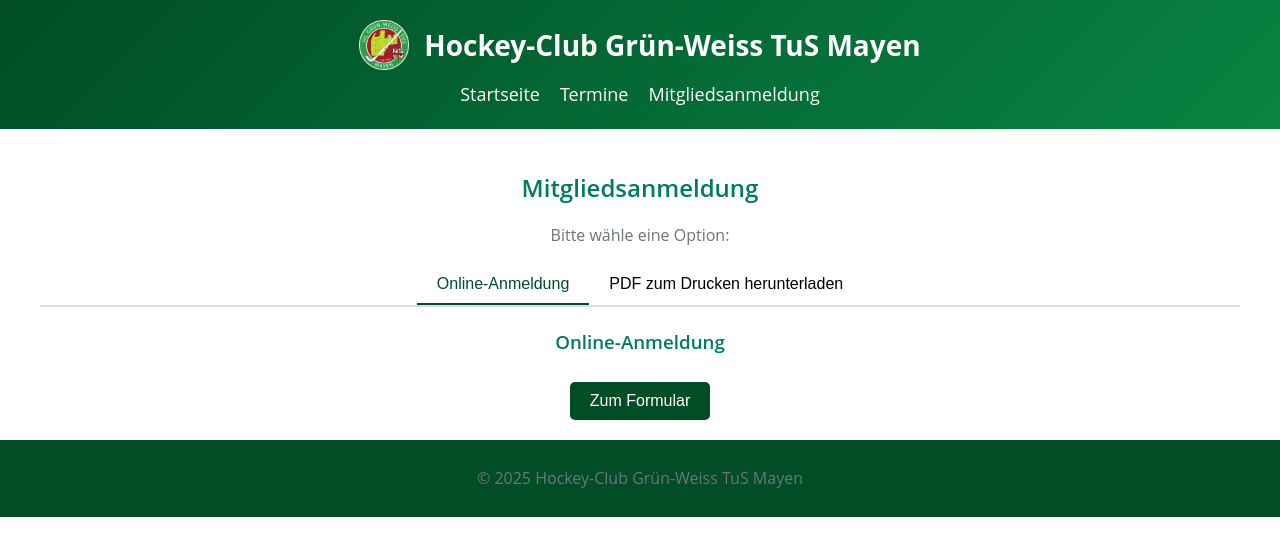
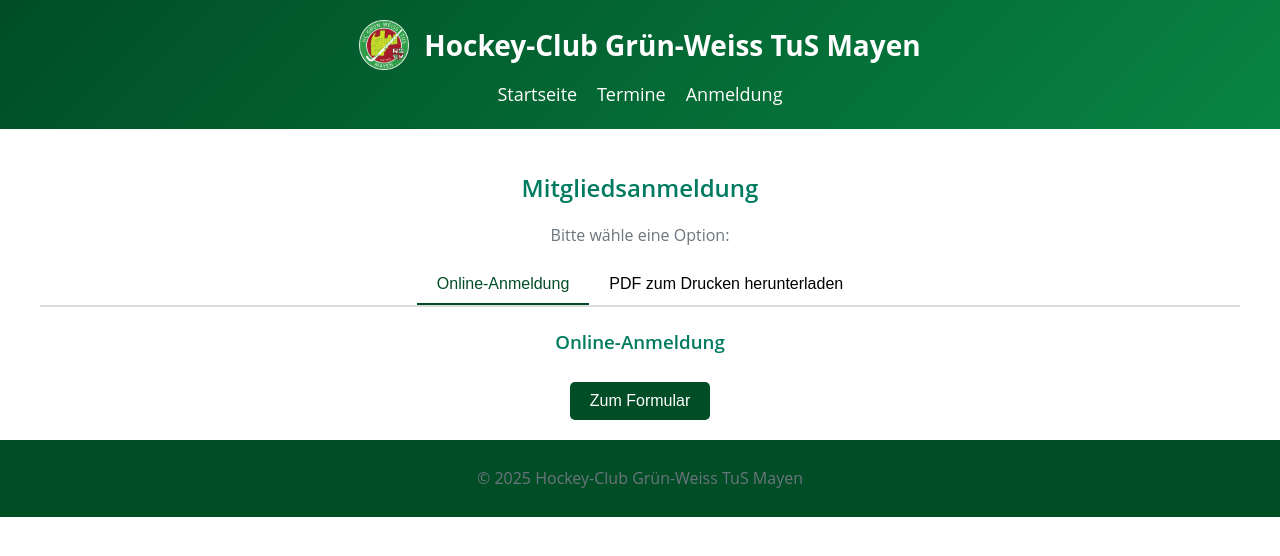
Before and after one commit to hockey-mayen/hockey-mayen.github.io, a Jekyll site: the page built from anmeldung.md, in a window 1280 px wide. Shown: the top 556 px of the page. Built offline with Jekyll 4.4.1, drawn with Linux system fonts in a browser that asks for light colours.

Commit message:
further commit jekyll now

```diff
--- a/_includes/header.html
+++ b/_includes/header.html
@@ -7,7 +7,7 @@
         <ul>
             <li><a href="/">Startseite</a></li>
             <li><a href="/termine.html">Termine</a></li>
-            <li><a href="/anmeldung/">Mitgliedsanmeldung</a></li>
+            <li><a href="/anmeldung/">Anmeldung</a></li>
          </ul>
     </nav>
 </header>
--- a/anmeldung.md
+++ b/anmeldung.md
@@ -1,6 +1,6 @@
 ---
 layout: default
-title: Mitgliedsanmeldung
+title: Anmeldung
 permalink: /anmeldung/
 ---
 
```
